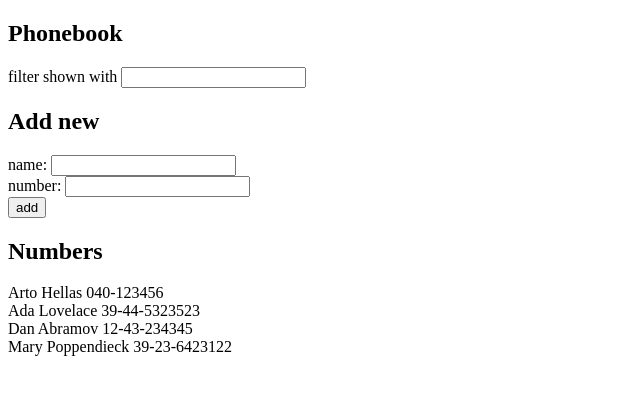
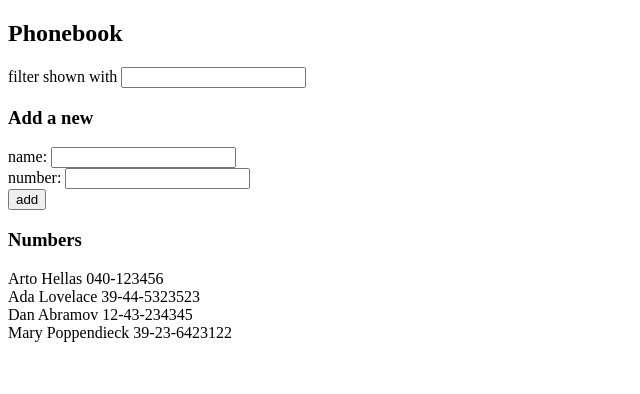
Before and after one commit to OthmanTabeche/FullStackOpen2025, a React (Vite) app in the folder part2/phonebook/: page / in a window 1280 px wide. Shown: the top 394 px of the page, without its empty margins (0-640 px from the left). Built offline with nearby package versions, Linux system fonts and the light colour scheme.

Commit message:
phonbook step 5

```diff
--- a/part2/phonebook/src/App.jsx
+++ b/part2/phonebook/src/App.jsx
@@ -1,4 +1,7 @@
-import { use, useState } from 'react'
+import Filter from './Filter'
+import PersonForm from './PersonForm'
+import Persons from './Persons'
+import { useState } from 'react'
 
 const App = () => {
   const [persons, setPersons] = useState([
@@ -48,37 +51,18 @@ const App = () => {
   return (
     <div>
       <h2>Phonebook</h2>
-      <div>
-        filter shown with <input type="text"
-                                value={filter}
-                                onChange={handleFilter}
-                          />
-      </div>
 
-      <h2>Add new</h2>
-      <form onSubmit={handleSubmit}>
-        <div>
-          name: <input
-                  value={newName}
-                  onChange={handleAddNewName}
-          />
-        </div>
-        <div>
-            number: <input
-                      value={newPhone}
-                      onChange={handleAddNewPhone}
-                      />
-        </div>
-        <div>
-          <button type="submit">add</button>
-        </div>
-      </form>
-      <h2>Numbers</h2>
-        {filtredPersons.map((person) =>
-          <div key={person.id}>
-            {person.name} {person.phone}
-          </div>
-        )}
+      <Filter filter={filter} handleFilter={handleFilter} />
+
+      <h3>Add a new</h3>
+
+      <PersonForm
+        handleSubmit={handleSubmit} newName={newName} handleAddNewName={handleAddNewName} newPhone={newPhone} handleAddNewPhone={handleAddNewPhone}
+      />
+
+      <h3>Numbers</h3>
+
+      <Persons filtredPersons={filtredPersons} />
     </div>
   )
 }
--- /dev/null
+++ b/part2/phonebook/src/Filter.jsx
@@ -0,0 +1,13 @@
+const Filter = ( {filter, handleFilter} ) => {
+
+    return (
+        <div>
+        filter shown with <input type="text"
+                                value={filter}
+                                onChange={handleFilter}
+                          />
+      </div>
+    )
+}
+
+export default Filter;
--- /dev/null
+++ b/part2/phonebook/src/PersonForm.jsx
@@ -0,0 +1,25 @@
+const PersonForm = ( {handleSubmit, newName, handleAddNewName, newPhone, handleAddNewPhone} ) => {
+
+
+    return (
+    <form onSubmit={handleSubmit}>
+        <div>
+          name: <input
+                  value={newName}
+                  onChange={handleAddNewName}
+          />
+        </div>
+        <div>
+            number: <input
+                      value={newPhone}
+                      onChange={handleAddNewPhone}
+                      />
+        </div>
+        <div>
+          <button type="submit">add</button>
+        </div>
+      </form>
+    )
+}
+
+export default PersonForm
--- /dev/null
+++ b/part2/phonebook/src/Persons.jsx
@@ -0,0 +1,13 @@
+const Persons = ( {filtredPersons} ) => {
+    return (
+        <div>
+            {filtredPersons.map((person) =>
+                <div key={person.id}>
+                    {person.name} {person.phone}
+                </div>
+            )}
+        </div>
+    )
+}
+
+export default Persons
```
